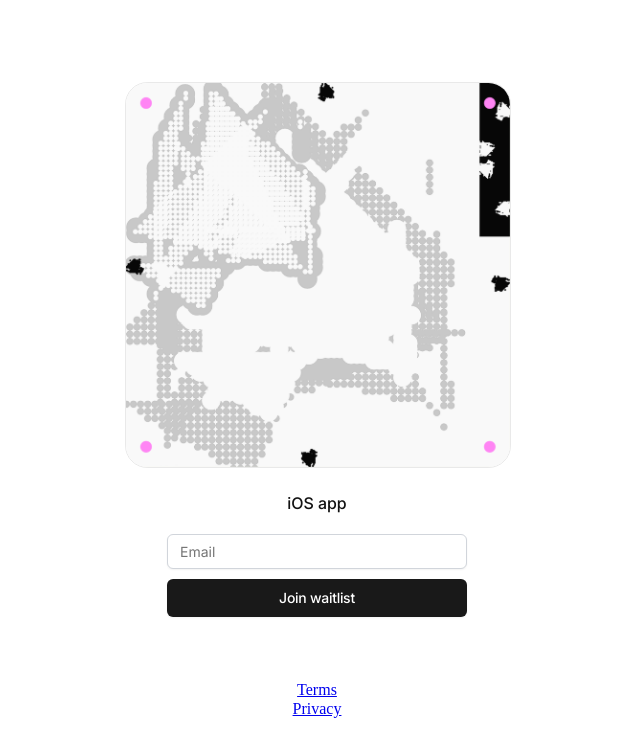
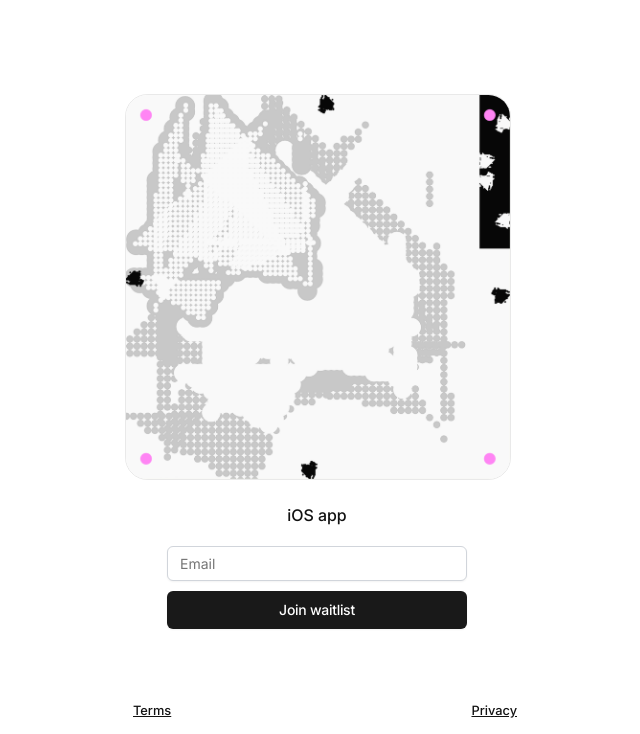
Before and after one commit to pattern-software/vol-form-landing, a plain HTML site: page index.html in a window 1280 px wide. Shown: the part 66-800 px from the top of the page, without its empty margins (323-963 px from the left). Drawn offline with Linux system fonts and the light colour scheme.

Commit message:
Update landing.css

```diff
--- a/landing.css
+++ b/landing.css
@@ -27,15 +27,13 @@ body {
 
 .footer {
     width: 100%;
-    gap: 0.05em;
     display: flex;
-    flex-direction: column;
+    justify-content: space-between;
     align-items: center;
+    align-self: stretch;
     margin-bottom: 1em;
     margin-right: 0.5em;
     margin-left: 0.5em;
-    word-wrap: break-word; /* Allow long words to break onto the next line */
-    overflow-wrap: break-word; /* Ensure compatibility with different browsers */
 }
 
 h1 {
@@ -60,10 +58,20 @@ p {
     color: #121212;
     text-align: center;
     font-family: Inter;
-    font-size: 12px;
+    font-size: 0.8em;
     font-style: normal;
     font-weight: 500;
-    line-height: 16px;
+    line-height: 1em;
+}
+
+a {
+    color: #121212;
+    text-align: center;
+    font-family: Inter;
+    font-size: 0.8em;
+    font-style: normal;
+    font-weight: 500;
+    line-height: 1em;
 }
 
 button {
```
